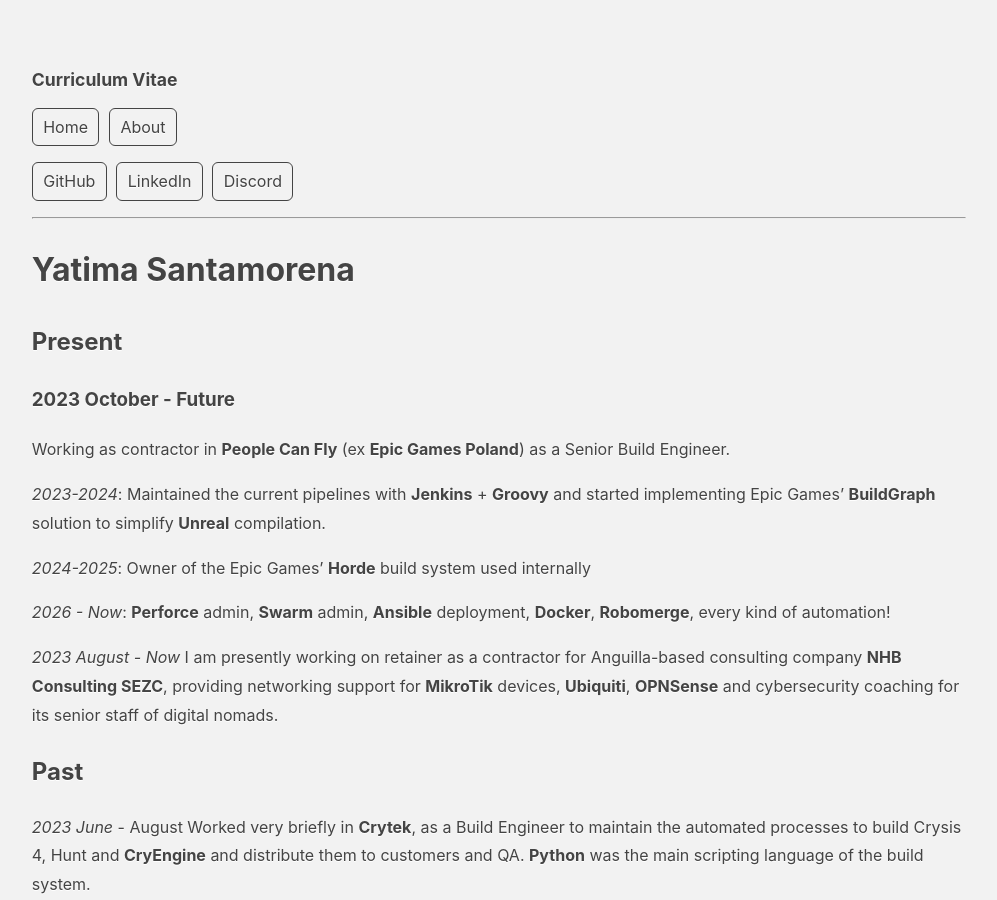
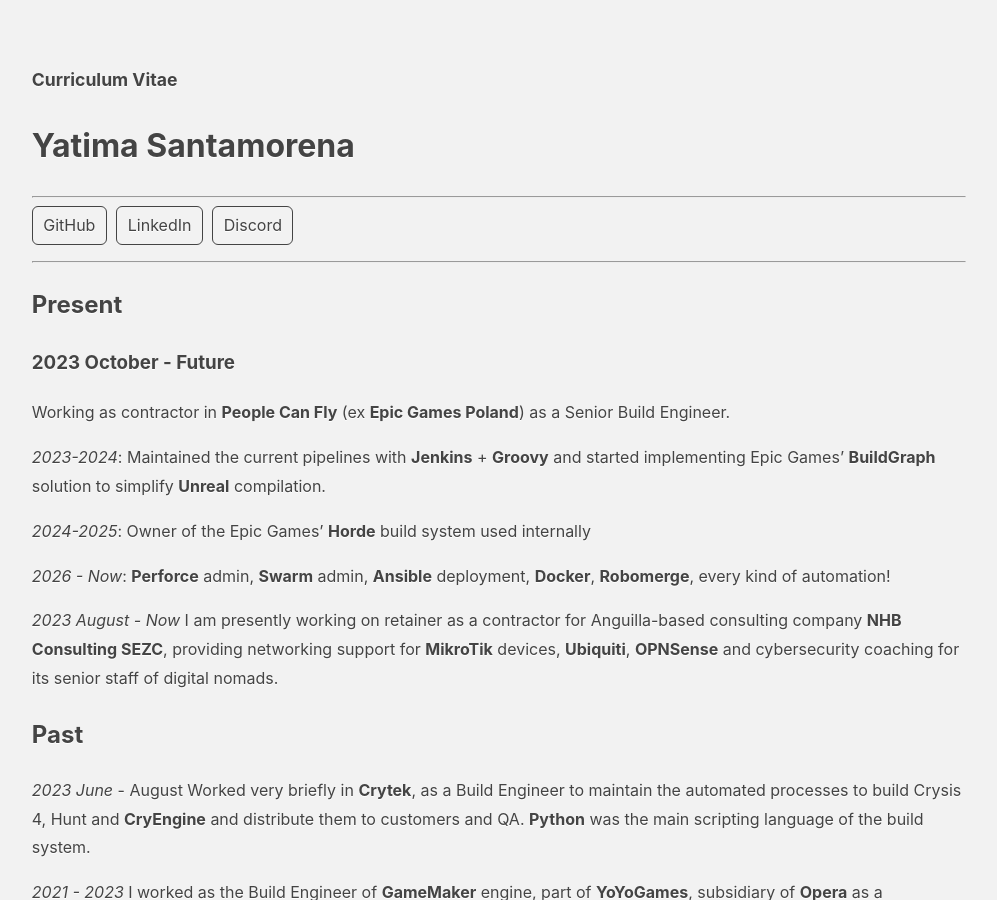
Before and after one commit to yatima1460/yatima1460.github.io, a Jekyll site: the page built from cv.md, in a window 1280 px wide and 900 px high. Shown: the whole window, without its empty margins (141-1138 px from the left). Built offline with Jekyll 4.4.1, drawn with Linux system fonts in a browser that asks for light colours.

Commit message:
template fixes

```diff
--- a/_layouts/cv.html
+++ b/_layouts/cv.html
@@ -13,10 +13,10 @@
       <div class="title-bar-text">Curriculum Vitae</div>
     </div>
     <div class="window-body">
-      <div class="nav-buttons">
-        <a class="btn" href="{{ '/' | relative_url }}">Home</a>
-        <a class="btn" href="{{ '/#more-about-me' | relative_url }}">About</a>
-      </div>
+
+      <h1>{{ page.title | default: site.title }}</h1>
+
+      <hr>
 
       <div class="social-buttons">
         <a class="btn" href="https://github.com/yatima1460" target="_blank" rel="noopener noreferrer">GitHub</a>
@@ -26,11 +26,10 @@
 
       <hr>
 
-      <h1>{{ page.title | default: site.title }}</h1>
-
       {{ content }}
 
       <hr>
+
       <footer>
         <p class="center">&copy; 2026 Yatima Santamorena</p>
       </footer>
```
